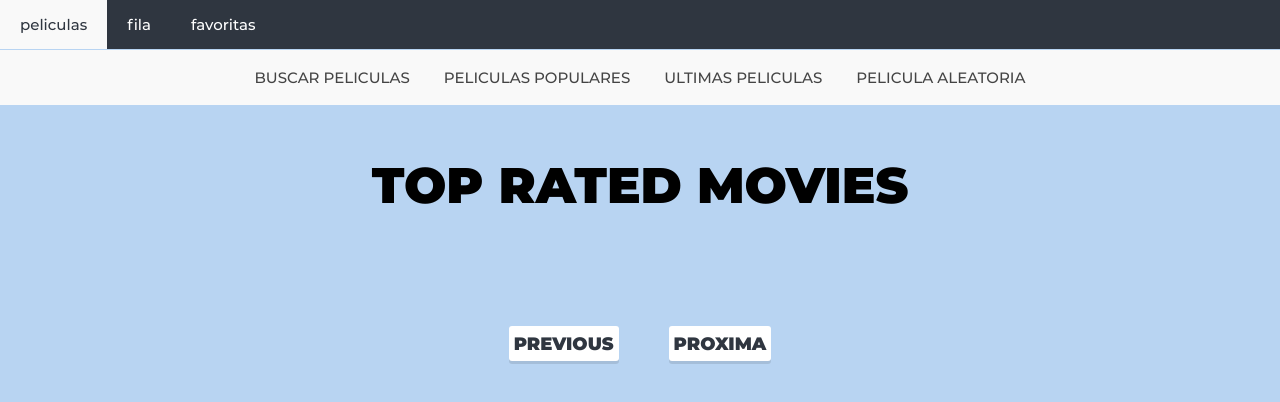
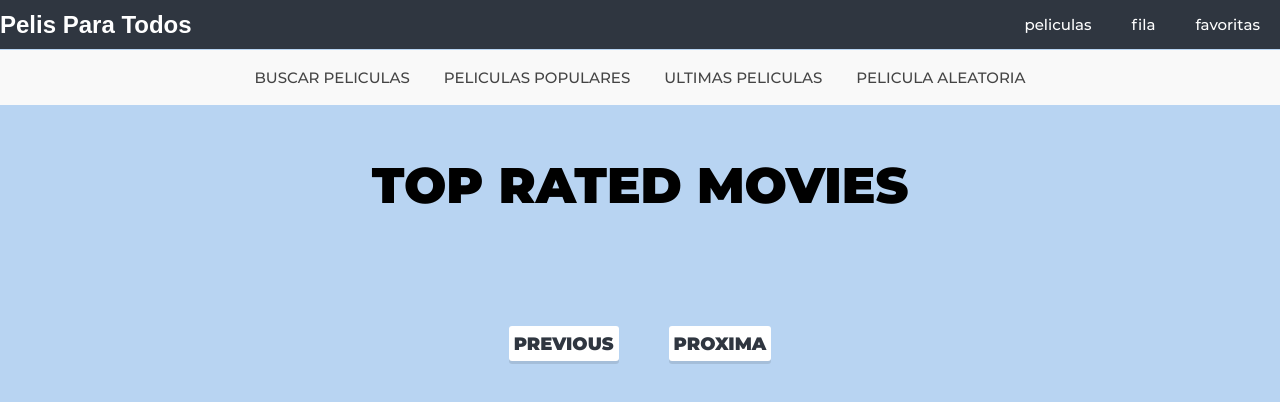
Before and after one commit to facumaleh/integrador, a plain HTML site: page movies/top-rated.html in a window 1280 px wide. Drawn offline with nearby package versions, Linux system fonts and the light colour scheme; no server answers.

Commit message:
Titutlos

```diff
--- a/movies/top-rated.html
+++ b/movies/top-rated.html
@@ -17,7 +17,7 @@
 <body>
     <!-- Navigation Bar -->
 	<nav>
-
+<h1 class="Titulo">Pelis Para Todos</h1>
 			 <!-- The Menu -->
 			 <div class="menu">
 					 <ul>
--- a/style/main.css
+++ b/style/main.css
@@ -6,6 +6,9 @@ That includes (index.html,popular-movies.html,search-movies.html,top-rated.html,
 	margin: 0;
 	padding: 0;
 	box-sizing: border-box;
+}
+.Titulo{
+	color: white;
 }
 select {
 	outline: none !important;
```
Also changed, not shown: index.html (+1 -0 lines), movies/latest-movies.html (+1 -1 lines), movies/popular-movies.html (+1 -1 lines), movies/search-movies.html (+1 -1 lines), 1 other file.
